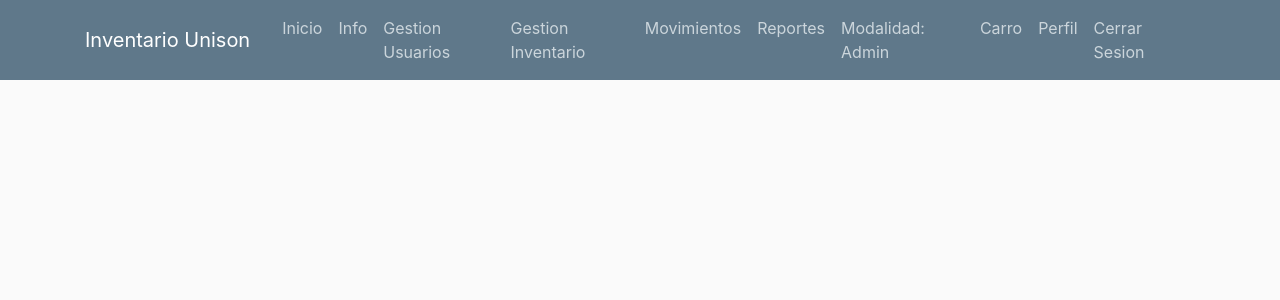
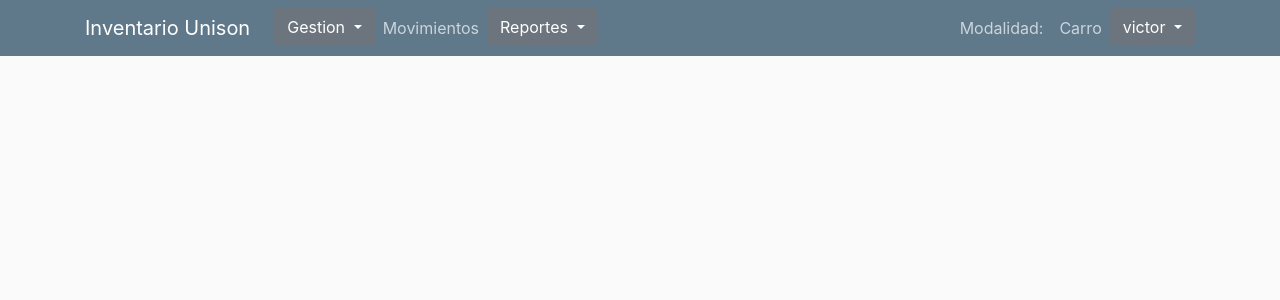
Before and after one commit to VictorHRRios/inventario_unison, a Django app: page / in a window 1280 px wide. Shown: the top 300 px of the page. Run offline with Django 4.2, Linux system fonts and the light colour scheme; a user stored in the database is signed in.

Commit message:
Noviembre 16 cambios

```diff
--- a/inventory/templates/inventory/about.html
+++ /dev/null
@@ -1,4 +0,0 @@
-{% extends "base.html" %}
-{% block content %}
-    <h1>About Page</h1>
-{% endblock content %}
--- a/inventory/urls.py
+++ b/inventory/urls.py
@@ -3,7 +3,6 @@ from . import views
 
 urlpatterns = [
     path('', views.home, name='inventory-home'),
-    path('about/', views.about, name='inventory-about'),
     path('reports/', views.reports, name='reports-reports'),
     path('reports/budget/', views.budget_report, name='reports-budget-report'),
     path('reports/product/', views.product_report, name='reports-product-report'),
--- a/inventory/views.py
+++ b/inventory/views.py
@@ -9,8 +9,6 @@ def home(request):
     }
     return render(request, 'inventory/home.html', context)
 
-def about(request):
-    return render(request, 'inventory/about.html', {'title': 'About'})
 
 def reports(request):
     return render(request, 'reports/reports.html', {'title' : 'Reports'})
--- a/templates/base.html
+++ b/templates/base.html
@@ -32,29 +32,57 @@
             </button>
             <div class="collapse navbar-collapse" id="navbarToggle">
                 <div class="navbar-nav mr-auto">
-                    <a class="nav-item nav-link" href="{% url 'inventory-home' %}">Inicio</a>
-                    <a class="nav-item nav-link" href="{% url 'inventory-about' %}">Info</a>
-
                     {% if user.is_staff %}
-                        <a class="nav-item nav-link" href="{% url 'manage_users' %}">Gestion Usuarios</a>
-                        <a class="nav-item nav-link" href="#">Gestion Inventario</a>
+                        <li class="nav-item dropdown">
+                            <button class="btn btn-secondary dropdown-toggle" data-bs-toggle="dropdown"
+                                    aria-expanded="false">
+                                Gestion
+                            </button>
+                            <ul class="dropdown-menu dropdown-menu">
+                                <li><a class="dropdown-item" href="{% url 'manage_users' %}">Usuarios </a></li>
+                                <li><a class="dropdown-item" href="#">Inventario</a></li>
+                            </ul>
+                        </li>
                         <a class="nav-item nav-link" href="{% url 'inventory-stock_movements' %}">Movimientos</a>
-                        <a class="nav-item nav-link" href="{% url 'reports-reports' %}">Reportes</a>
+                        <li class="nav-item dropdown">
+                            <button class="btn btn-secondary dropdown-toggle" data-bs-toggle="dropdown"
+                                    aria-expanded="false">
+                                Reportes
+                            </button>
+                            <ul class="dropdown-menu dropdown-menu">
+                                <li><a class="dropdown-item" href="#">Articulos </a></li>
+                                <li><a class="dropdown-item" href="#">Presupuesto</a></li>
+                            </ul>
+                        </li>
                     {% endif %}
                 </div>
                 <!-- Navbar Right Side -->
                 <div class="navbar-nav">
                     {% if user.is_authenticated %}
                         <a class="nav-item nav-link">Modalidad:
-                            {% if user.is_staff %}
-                                Admin
-                            {% else %}
-                                Empleado
-                            {% endif %}
+
                         </a>
                         <a class="nav-item nav-link" href="{% url 'inventory-shopping_cart' %}">Carro</a>
-                        <a class="nav-item nav-link" href="{% url 'profile' %}">Perfil</a>
-                        <a class="nav-item nav-link" href="{% url 'logout' %}">Cerrar Sesion</a>
+                        <div class="dropdown">
+                            <button class="btn btn-secondary dropdown-toggle" type="button" id="dropdownMenuButton"
+                                    data-toggle="dropdown" aria-haspopup="true" aria-expanded="false">
+                                {{ user.username }}
+                            </button>
+                            <div class="dropdown-menu" aria-labelledby="dropdownMenuButton">
+                                <a class="dropdown-item disabled">
+                                    {% if user.is_staff %}
+                                        Modalidad: Admin
+                                    {% else %}
+                                        Modalidad: Empleado
+                                    {% endif %} </a>
+                                <a class="dropdown-item" href="{% url 'profile' %}">Perfil</a>
+                                <a class="dropdown-item" href="{% url 'logout' %}">Cerrar Sesion</a>
+
+                            </div>
+                        </div>
+
+
+
                     {% else %}
                         <a class="nav-item nav-link" href="{% url 'login' %}">Iniciar Sesion</a>
                     {% endif %}
@@ -67,7 +95,7 @@
 
 <main role="main" class="container">
 
-            {% block content %}{% endblock %}
+    {% block content %}{% endblock %}
 
 </main>
 
@@ -82,5 +110,8 @@
 <script src="https://cdn.jsdelivr.net/npm/bootstrap@4.3.1/dist/js/bootstrap.min.js"
         integrity="sha384-JjSmVgyd0p3pXB1rRibZUAYoIIy6OrQ6VrjIEaFf/nJGzIxFDsf4x0xIM+B07jRM"
         crossorigin="anonymous"></script>
+<script src="https://cdn.jsdelivr.net/npm/bootstrap@5.3.2/dist/js/bootstrap.bundle.min.js"
+        integrity="sha384-C6RzsynM9kWDrMNeT87bh95OGNyZPhcTNXj1NW7RuBCsyN/o0jlpcV8Qyq46cDfL"
+        crossorigin="anonymous"></script>
 </body>
 </html>
--- a/users/views.py
+++ b/users/views.py
@@ -42,7 +42,7 @@ def update_user(request, user_id):
         if form.is_valid():
             form.save()
             messages.success(request, 'La informacion del ususario se ha actualizado.')
-            return redirect('manage_user')
+            return redirect('manage_users')
     else:
         form = UserUpdateForm(instance=user)
     return render(request, 'users/update_user.html', {'form': form})
```
Also changed, not shown: db.sqlite3.
